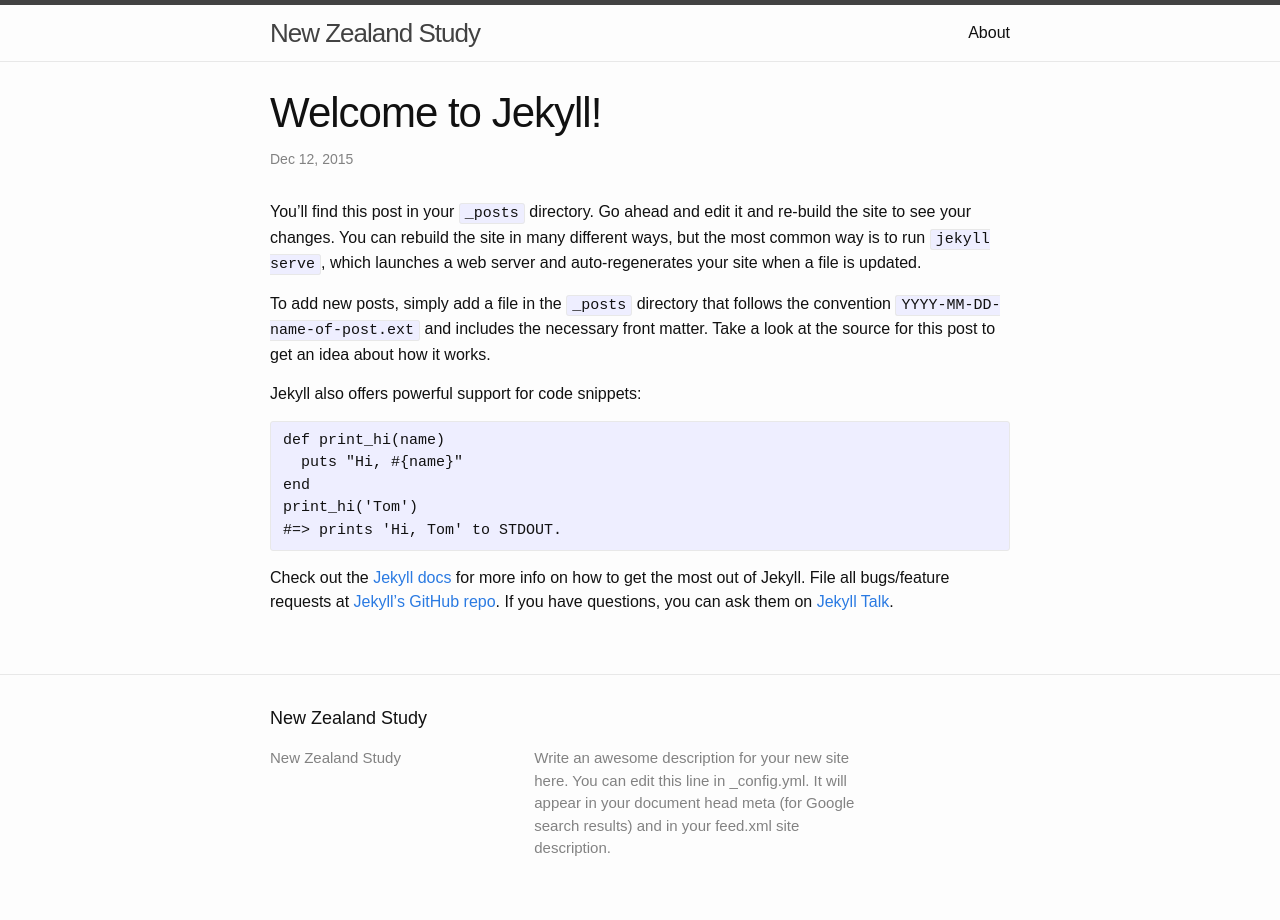
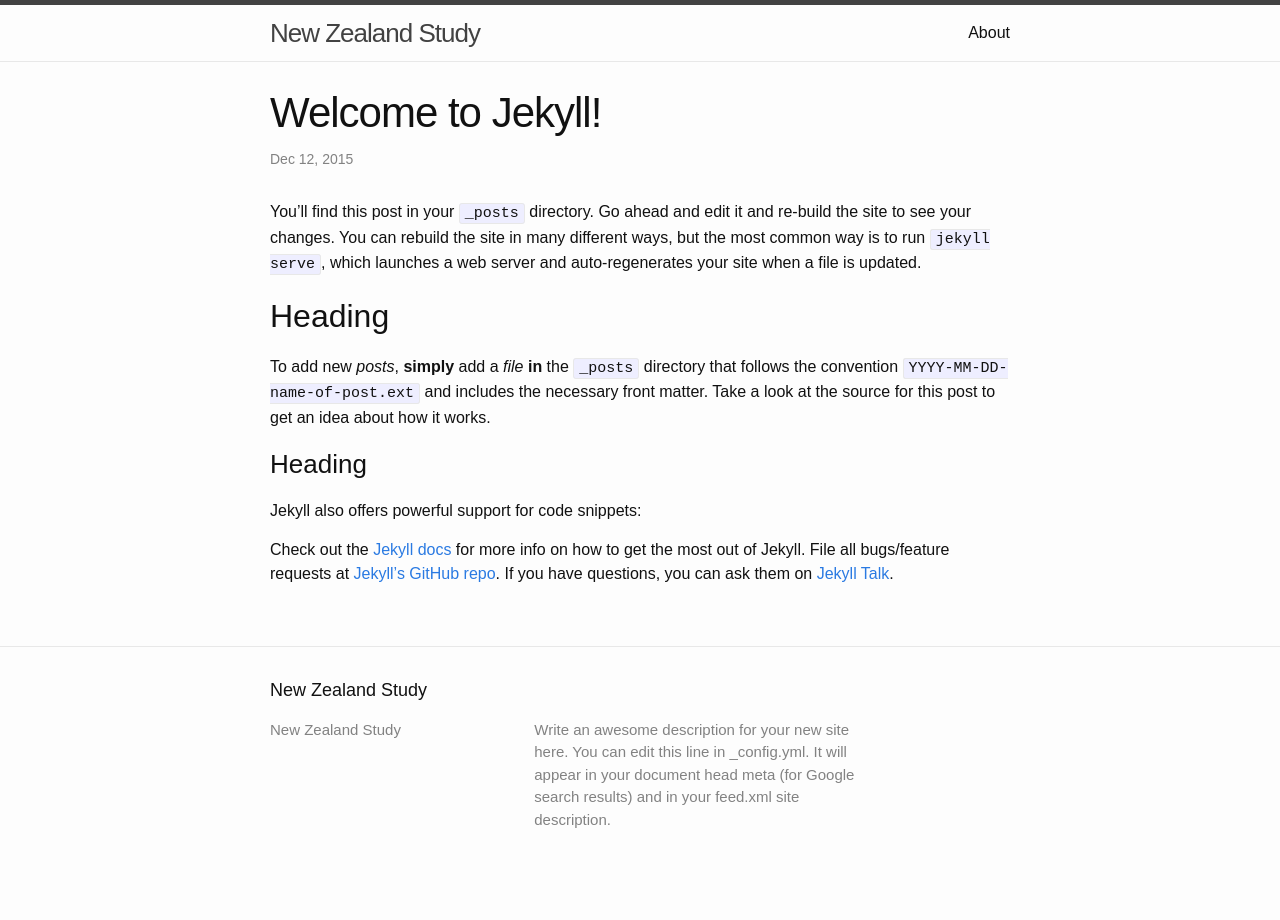
Before and after one commit to wub/wub.github.io, a Jekyll site: the page built from _posts/2015-12-12-welcome-to-jekyll.markdown, in a window 1280 px wide. Built offline with Jekyll 4.4.1, drawn with Linux system fonts in a browser that asks for light colours.

Commit message:
Add CNAME

```diff
--- /dev/null
+++ b/CNAME
@@ -0,0 +1 @@
+www.newzealandstudy.ac.nz
--- a/_posts/2015-12-12-welcome-to-jekyll.markdown
+++ b/_posts/2015-12-12-welcome-to-jekyll.markdown
@@ -6,17 +6,14 @@
 ---
 You’ll find this post in your `_posts` directory. Go ahead and edit it and re-build the site to see your changes. You can rebuild the site in many different ways, but the most common way is to run `jekyll serve`, which launches a web server and auto-regenerates your site when a file is updated.
 
-To add new posts, simply add a file in the `_posts` directory that follows the convention `YYYY-MM-DD-name-of-post.ext` and includes the necessary front matter. Take a look at the source for this post to get an idea about how it works.
+## Heading
+
+To add new *posts*, **simply** add a _file_ __in__ the `_posts` directory that follows the convention `YYYY-MM-DD-name-of-post.ext` and includes the necessary front matter. Take a look at the source for this post to get an idea about how it works.
+
+### Heading
 
 Jekyll also offers powerful support for code snippets:
 
-{% highlight ruby %}
-def print_hi(name)
-  puts "Hi, #{name}"
-end
-print_hi('Tom')
-#=> prints 'Hi, Tom' to STDOUT.
-{% endhighlight %}
 
 Check out the [Jekyll docs][jekyll-docs] for more info on how to get the most out of Jekyll. File all bugs/feature requests at [Jekyll’s GitHub repo][jekyll-gh]. If you have questions, you can ask them on [Jekyll Talk][jekyll-talk].
 
--- a/index.html
+++ b/index.html
@@ -2,5 +2,7 @@
 layout: home
 ---
 
+<div>
 
- Hello
+
+</div>
```
